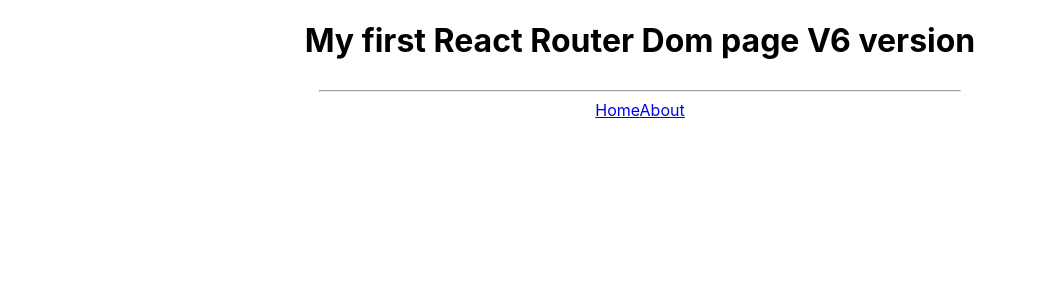
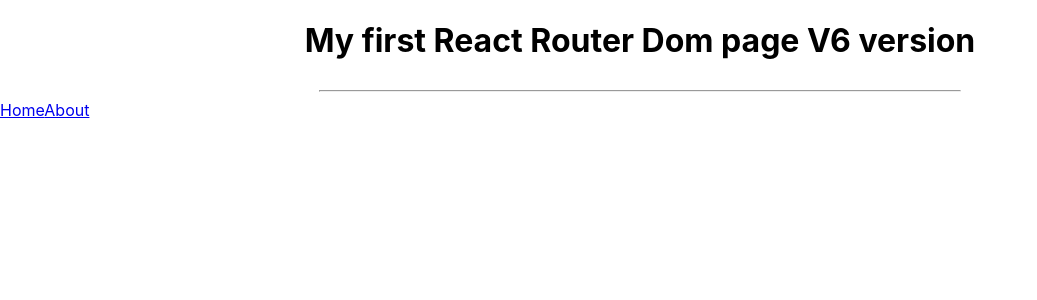
Before and after one commit to tomy96-frontend/react-router-dom-new-v6, a React (Create React App) app: page / in a window 1280 px wide. Shown: the top 300 px of the page, without its empty margins (0-1037 px from the left). Built offline with nearby package versions, Linux system fonts and the light colour scheme.

Commit message:
change app js nav

```diff
--- a/src/App.js
+++ b/src/App.js
@@ -7,11 +7,12 @@
    <div className='HeroText'>
       <h1>My first React Router Dom page V6 version</h1>
       <hr />
-      <nav>
+
+    </div>
+    <nav>
         <Link to="/Home">Home</Link>
         <Link to="/About">About</Link>
       </nav>
-    </div>
   </>
   );
 }
```
